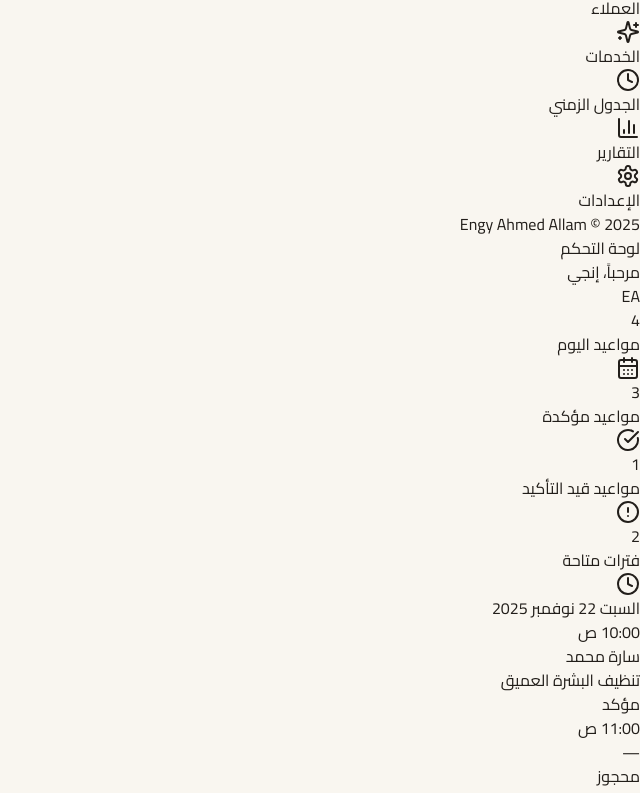
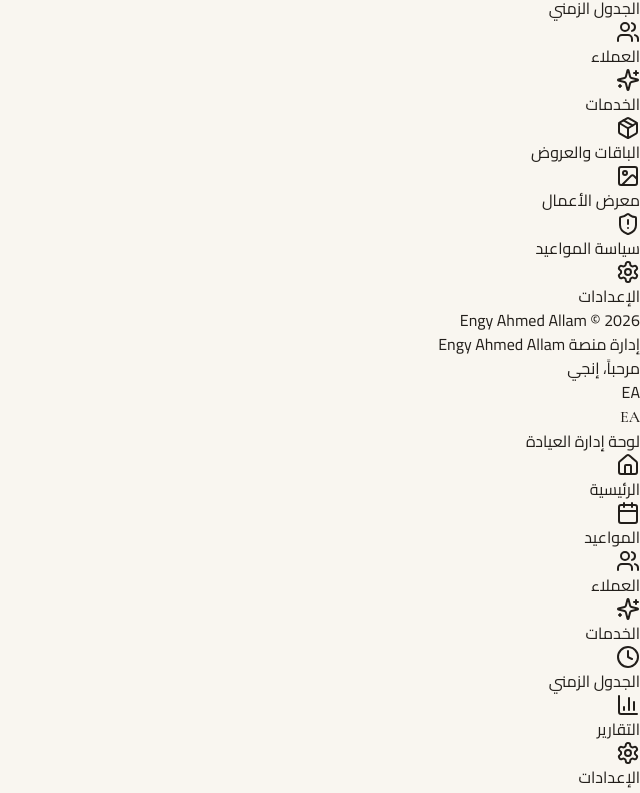
Before and after one commit to Anas-M-badr2030/engy-ahmed-allam-platform, a Next.js app: page /admin/dashboard in a window 1280 px wide. Shown: the part 173-966 px from the top of the page, without its empty margins (640-1280 px from the left). Built offline with nearby package versions, Linux system fonts and the light colour scheme.

Commit message:
Create layout.tsx

```diff
--- /dev/null
+++ b/app/admin/layout.tsx
@@ -0,0 +1,26 @@
+import React from 'react';
+import AdminSidebar from '@/components/admin/AdminSidebar';
+
+export default function AdminLayout({
+  children,
+}: {
+  children: React.ReactNode;
+}) {
+  return (
+    <div className="min-h-screen bg-[#F4F1EA] flex text-[#181512]" dir="rtl">
+      <AdminSidebar />
+      <div className="flex-1 flex flex-col min-w-0">
+        <header className="bg-white border-b border-[#E8DFD1] px-8 py-4 flex items-center justify-between">
+          <h2 className="font-bold text-lg">إدارة منصة Engy Ahmed Allam</h2>
+          <div className="flex items-center gap-3">
+            <span className="text-sm font-semibold">مرحباً، إنجي</span>
+            <div className="w-9 h-9 rounded-full bg-[#C8A97E] text-[#181512] font-bold flex items-center justify-center text-sm">
+              EA
+            </div>
+          </div>
+        </header>
+        <main className="flex-1 p-6 sm:p-8 overflow-y-auto">{children}</main>
+      </div>
+    </div>
+  );
+}
```
